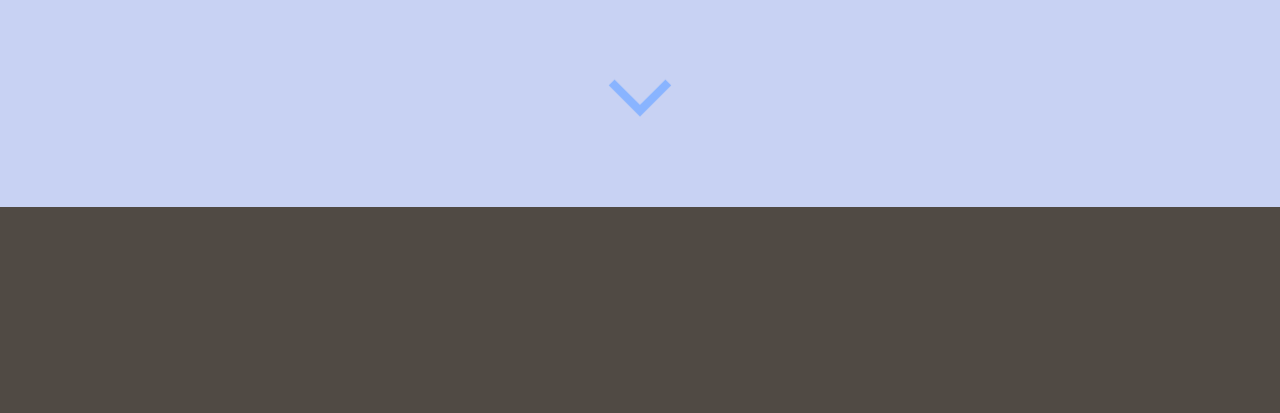
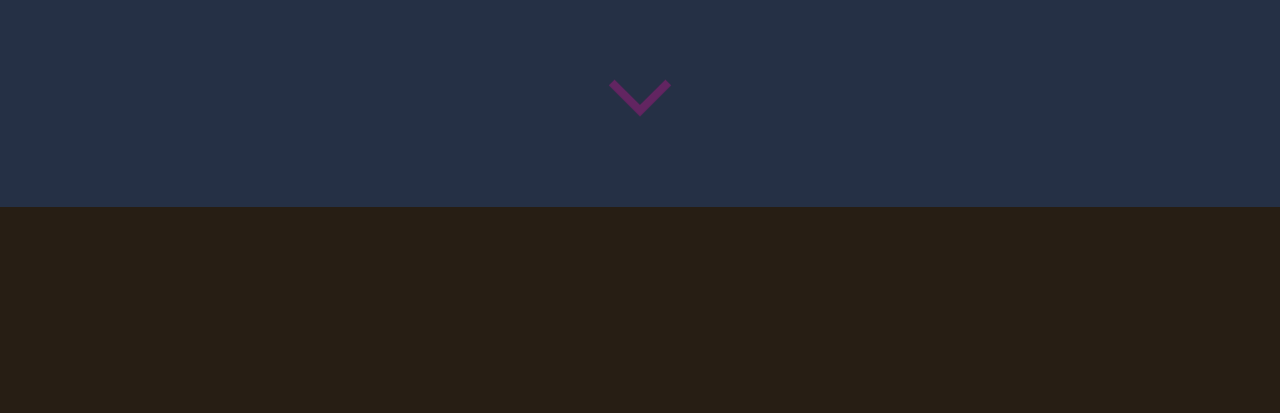
Before and after one commit to blancabech/get-to-know-me, a plain HTML site: page index.html in a window 1280 px wide. Shown: the part 687-1100 px from the top of the page. Drawn offline with Linux system fonts and the dark colour scheme; a web font is replaced by a local one.

Commit message:
nigth mode colors changed

```diff
--- a/css/tokens.css
+++ b/css/tokens.css
@@ -22,19 +22,19 @@
     --color-fondo2: #c8d2f3;
     --color-texto: #4d3b28;
     --color-acento: #fffbab;
-    --color-complementario: #F6F2ED;
+    --color-correcto: #9fd8a3;
     --fuente-titulos: "Anton", Impact, sans-serif;
     --fuente-subtitulos: "Noto Serif", serif;
     --fuente-textos: Arial, sans-serif;
-    --color-correcto: #9fd8a3;
-    --color-incorrecto: #f2a3a3;
+
 }
 
 @media (prefers-color-scheme: dark) {
     :root {
-    --color-fondo: #504a44;
-    --color-texto: #DBE2F8;
-    --color-acento: #89b4ff;
-    --color-complementario: #40534C;
+    --color-fondo: #271e14;
+    --color-fondo2: #253045;
+    --color-texto: #abb7de;
+    --color-acento: #622561;
+    --color-correcto: #6b946e;
     }
 }
```
